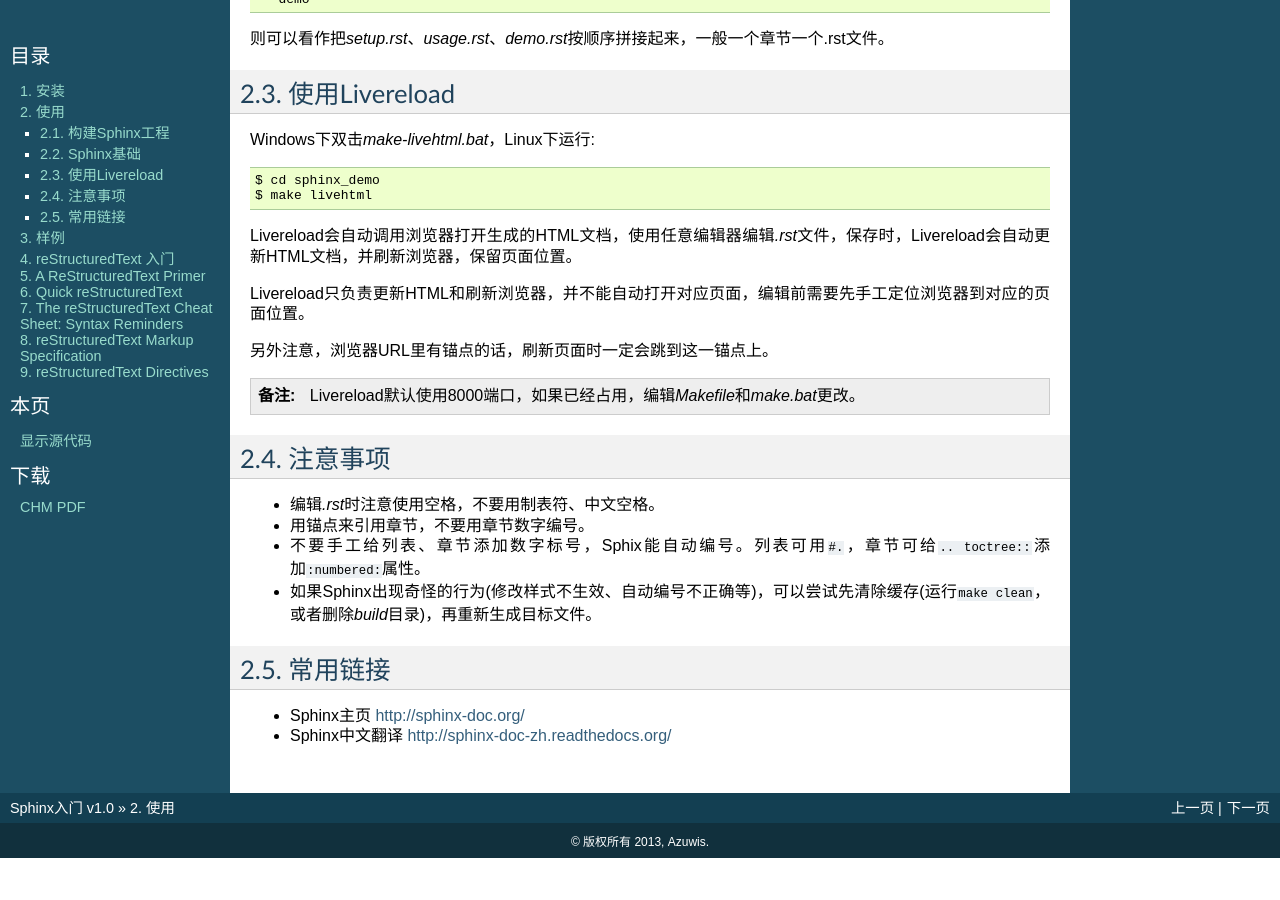
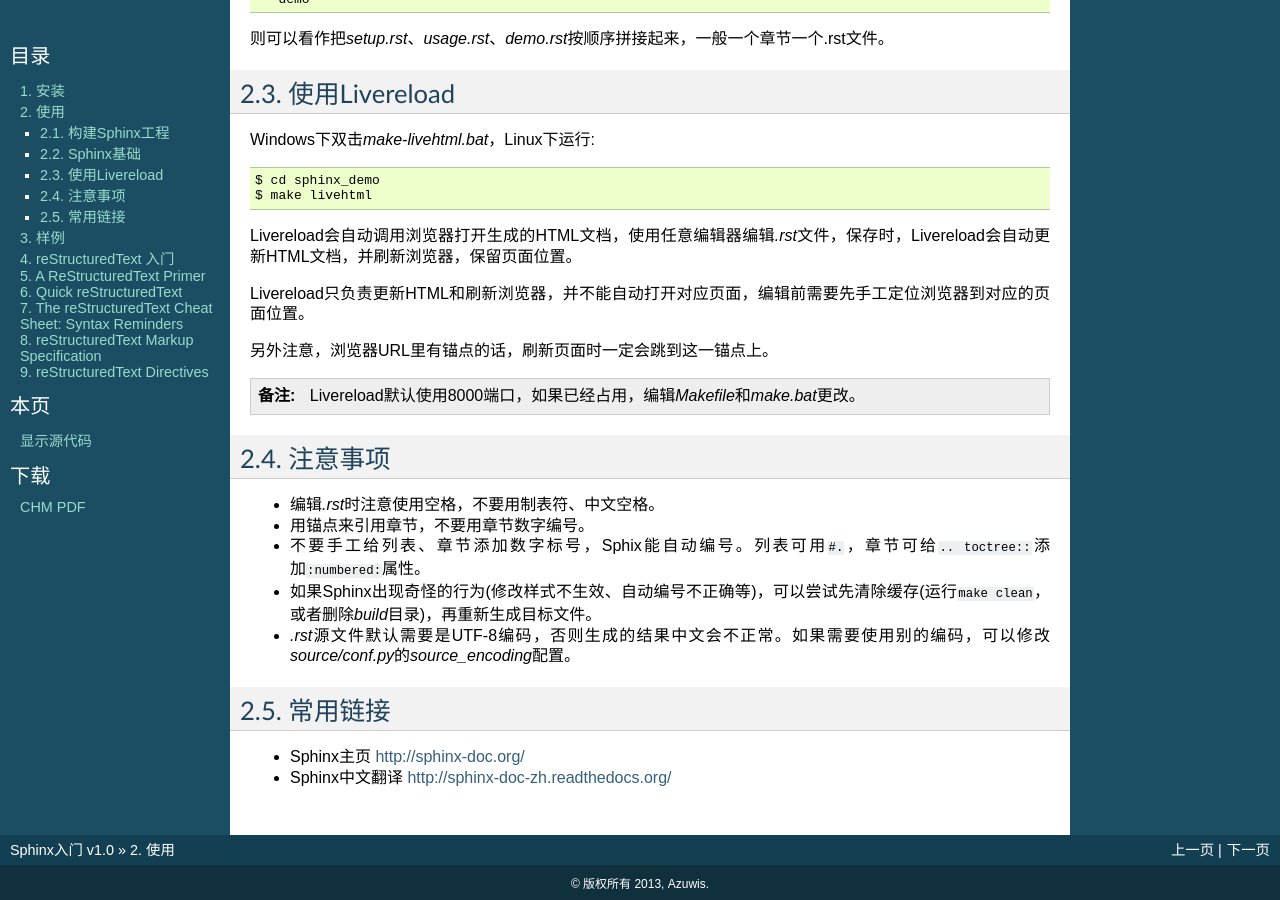
Before and after one commit to azuwis/sphinx_demo, a Sphinx documentation site: the page built from source/usage.rst, in a window 1280 px wide and 900 px high, scrolled down 1100 px. Built offline with Sphinx 7.4.7, drawn with Linux system fonts in a browser that asks for light colours; before the commit the page ends 1958 px from its top, so only the background shows below that.

Commit message:
Add note about source_encoding

```diff
--- a/source/usage.rst
+++ b/source/usage.rst
@@ -82,6 +82,7 @@ Livereload只负责更新HTML和刷新浏览器，并不能自动打开对应页
 * 用锚点来引用章节，不要用章节数字编号。
 * 不要手工给列表、章节添加数字标号，Sphix能自动编号。列表可用\ ``#.``\ ，章节可给\ ``.. toctree::``\ 添加\ ``:numbered:``\ 属性。
 * 如果Sphinx出现奇怪的行为(修改样式不生效、自动编号不正确等)，可以尝试先清除缓存(运行\ ``make clean``\ ，或者删除\ `build`\ 目录)，再重新生成目标文件。
+* `.rst`\ 源文件默认需要是UTF-8编码，否则生成的结果中文会不正常。如果需要使用别的编码，可以修改\ `source/conf.py`\ 的\ `source_encoding`\ 配置。
 
 常用链接
 --------
```
